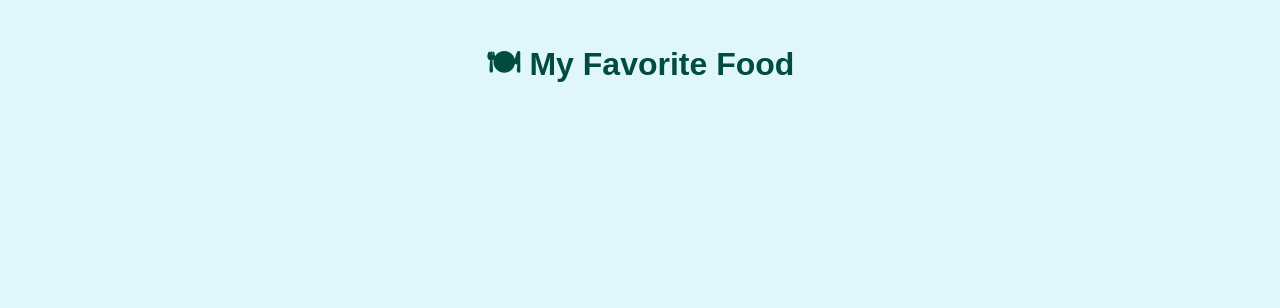
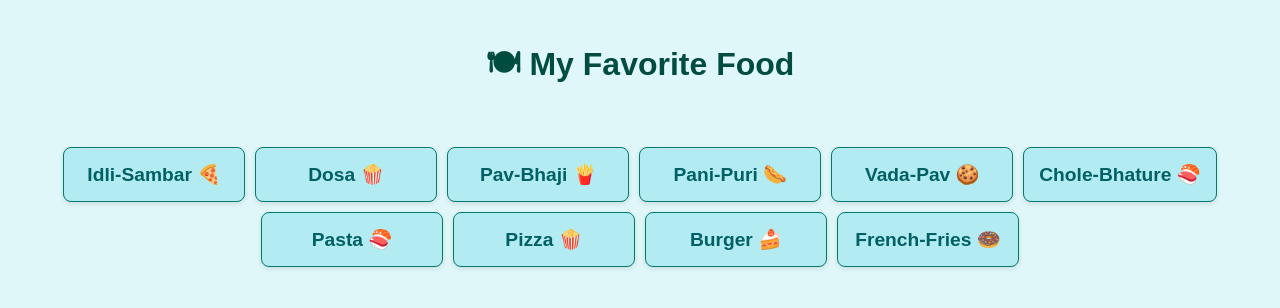
Before and after one commit to snehalkhater/js-assignment-s-repo, a plain HTML site: page Assignment-13(food-card)/index.html in a window 1280 px wide. Drawn offline with Linux system fonts and the light colour scheme.

Commit message:
Update index.html
script added

```diff
--- a/Assignment-13(food-card)/index.html
+++ b/Assignment-13(food-card)/index.html
@@ -1,12 +1,12 @@
 <!DOCTYPE html>
 <html lang="en">
+
 <head>
-    <meta charset="UTF-8">
-    <meta name="viewport" content="width=device-width, initial-scale=1.0">
-    <title>Favorite Food</title>
-</head>
-<style>
-     body {
+  <meta charset="UTF-8" />
+  <meta name="viewport" content="width=device-width, initial-scale=1.0"/>
+  <title>Favorite Food Card</title>
+  <style>
+    body {
       margin: 0;
       font-family: Arial, sans-serif;
       background-color: #e0f7fa;
@@ -18,9 +18,73 @@
       color: #004d40;
     }
 
-</style>
+    .foodlist {
+      display: flex;
+      flex-wrap: wrap;
+      justify-content: center;
+      padding: 10px;
+      gap: 10px;
+    }
+
+    .foodlist-card {
+      background-color: #b2ebf2;
+      padding: 15px;
+      border: 1px solid #00796b;
+      border-radius: 8px;
+      min-width: 150px;
+      text-align: center;
+      transition: transform 0.3s ease;
+      box-shadow: 0 2px 5px rgba(0, 0, 0, 0.1);
+    }
+
+    .foodlist-card:hover {
+      transform: scale(1.05);
+      background-color: #80deea;
+    }
+
+    .foodlist-card h2 {
+      margin: 0;
+      text-transform: capitalize;
+      font-size: 1.2em;
+      color: #006064;
+    }
+  </style>
+</head>
+
 <body>
-    <h1 class="text">🍽 My Favorite Food</h1>
-    <div class="foodlist"></div>
+  <h1 class="text">🍽 My Favorite Food</h1>
+  <div class="foodlist" id="foodlist"></div>
+
+  <script>
+    function getRandomEmoji() {
+      const emojilist = ['🍕', '🍔', '🍟', '🌭', '🍿', '🥗', '🍣', '🍩', '🍪', '🍰'];
+      const randomIndex = Math.floor(Math.random() * emojilist.length);
+      return emojilist[randomIndex];
+    }
+
+    const food = [
+      'idli-sambar',
+      'dosa',
+      'pav-bhaji',
+      'pani-puri',
+      'vada-pav',
+      'chole-bhature',
+      'pasta',
+      'pizza',
+      'burger',
+      'french-fries'
+    ];
+
+    const foodlist = document.getElementById('foodlist');
+
+    for (let i = 0; i < food.length; i++) {
+      const emoji = getRandomEmoji();
+      const card = document.createElement('div');
+      card.className = 'foodlist-card';
+      card.innerHTML = `<h2>${food[i]} ${emoji}</h2>`;
+      foodlist.appendChild(card);
+    }
+  </script>
 </body>
+
 </html>
```
